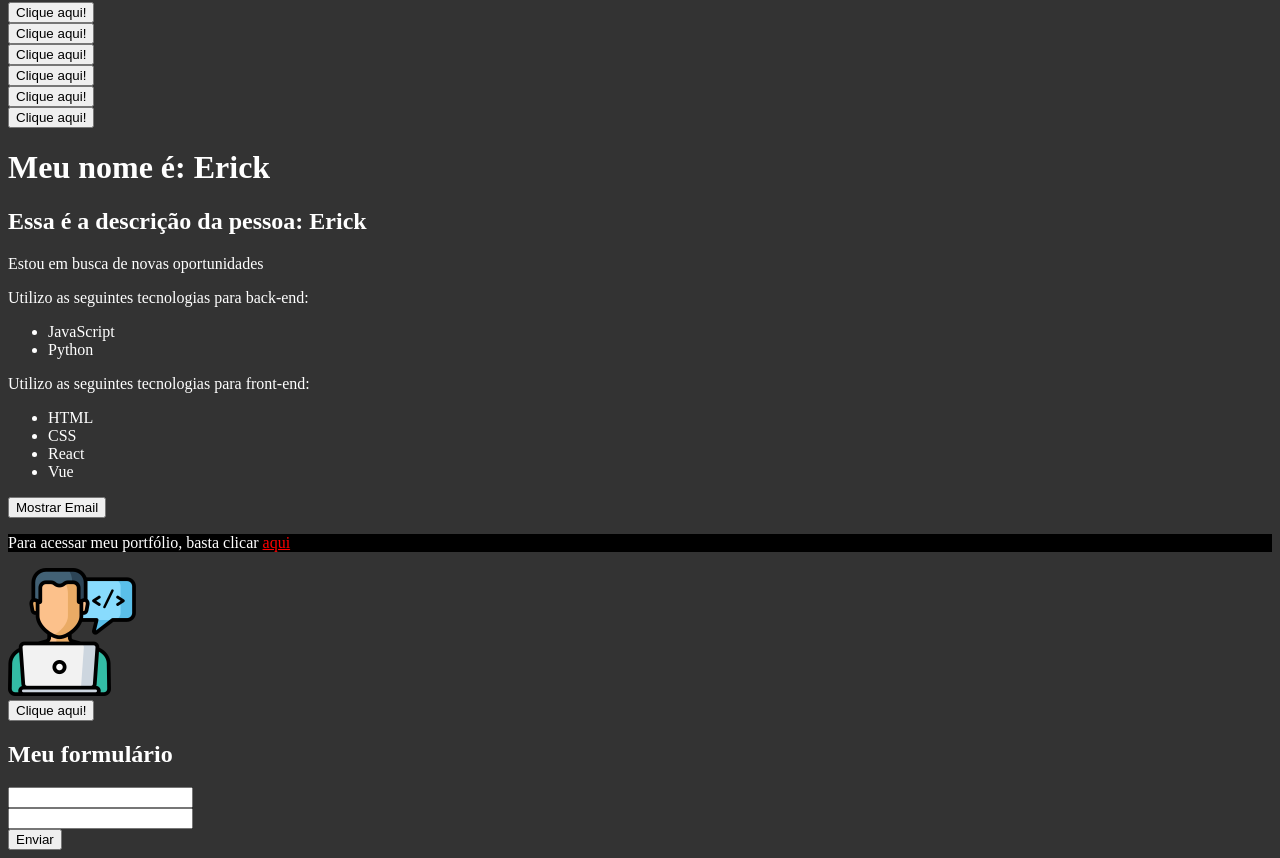
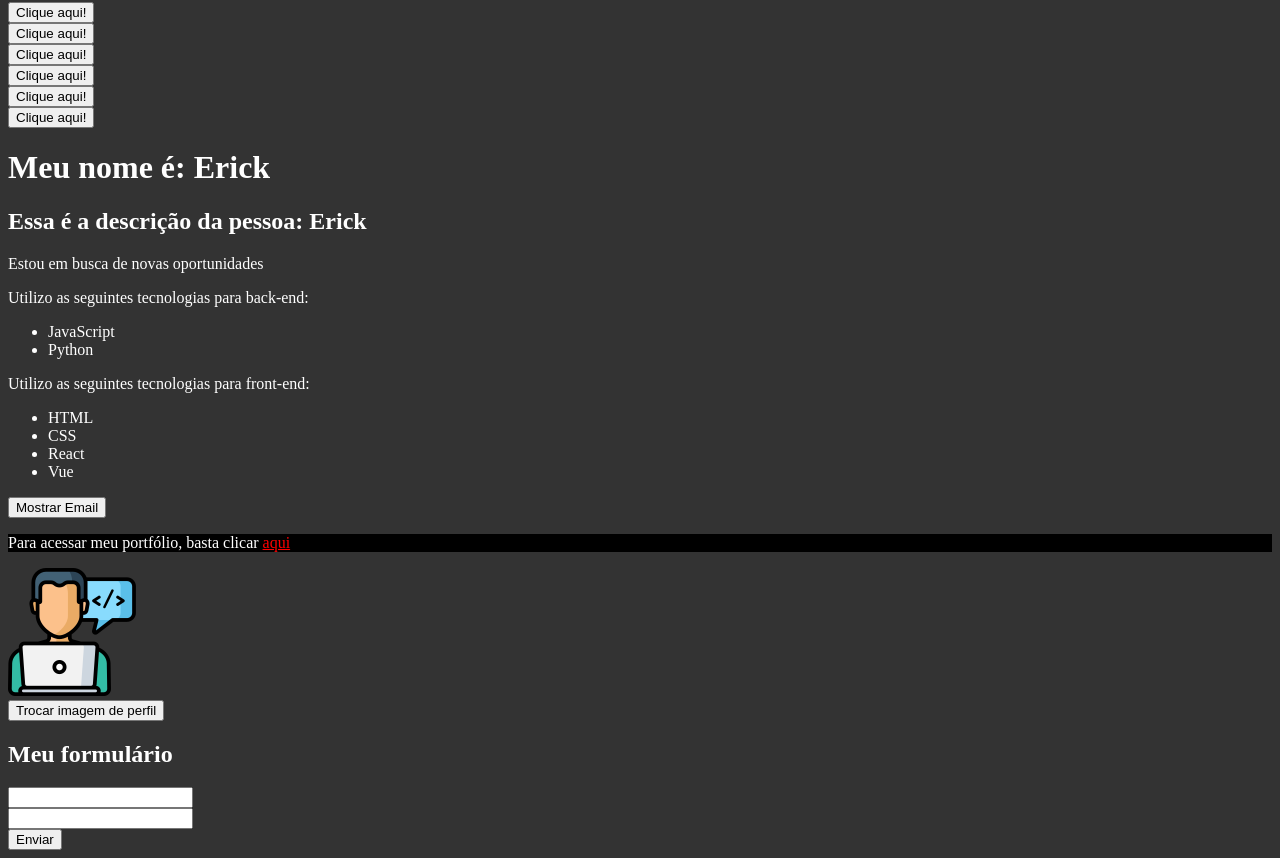
Before and after one commit to erick-costa/curso-vue, a Vue app: page / in a window 1280 px wide. Shown: the part 425-1283 px from the top of the page. Built offline with nearby package versions, Linux system fonts and the light colour scheme.

Commit message:
utilizando o emit

```diff
--- /dev/null
+++ b/src/components/Changeimage.vue
@@ -0,0 +1,12 @@
+<template>
+  <div>
+    <button @click="$emit('changeImage')">Trocar imagem de perfil</button>
+  </div>
+</template>
+
+<script>
+export default {
+  name: "ChangeImage",
+  emits: ["changeImage"],
+}
+</script>
--- a/src/components/Picture.vue
+++ b/src/components/Picture.vue
@@ -1,10 +1,10 @@
 <template>
   <img :src="avatar" :alt="alt" :title="alt" />
-  <Reuse />
+  <Changeimage @change-image="changeImage" />
 </template>
 
 <script>
-import Reuse from "./Reuse.vue"
+import Changeimage from "./Changeimage.vue"
 
 export default {
   name: "Picture",
@@ -14,6 +14,11 @@ export default {
       alt: "Erick Costa",
     }
   },
-  components: { Reuse },
+  components: { Changeimage },
+  methods: {
+    changeImage() {
+      this.avatar = "/img/avatar2.png"
+    },
+  },
 }
 </script>
```
Also changed, not shown: public/img/avatar2.png (added).
